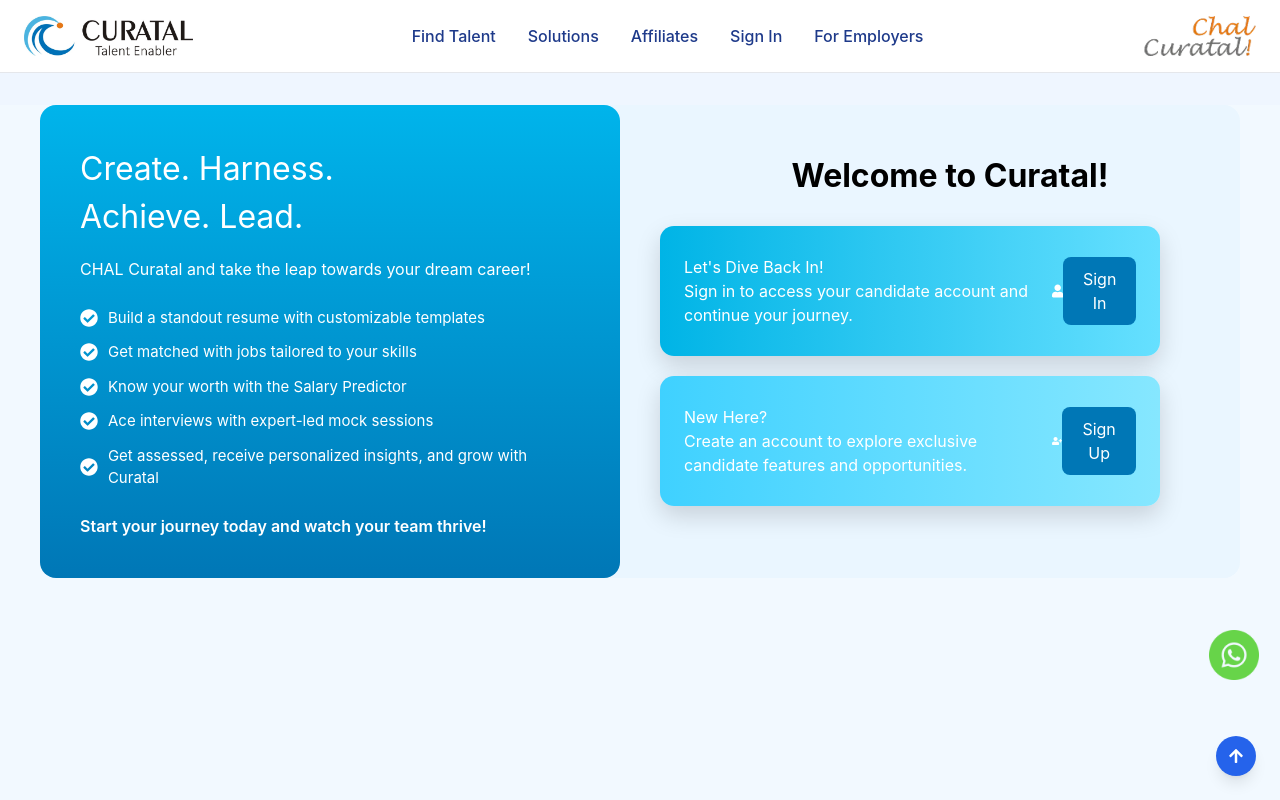
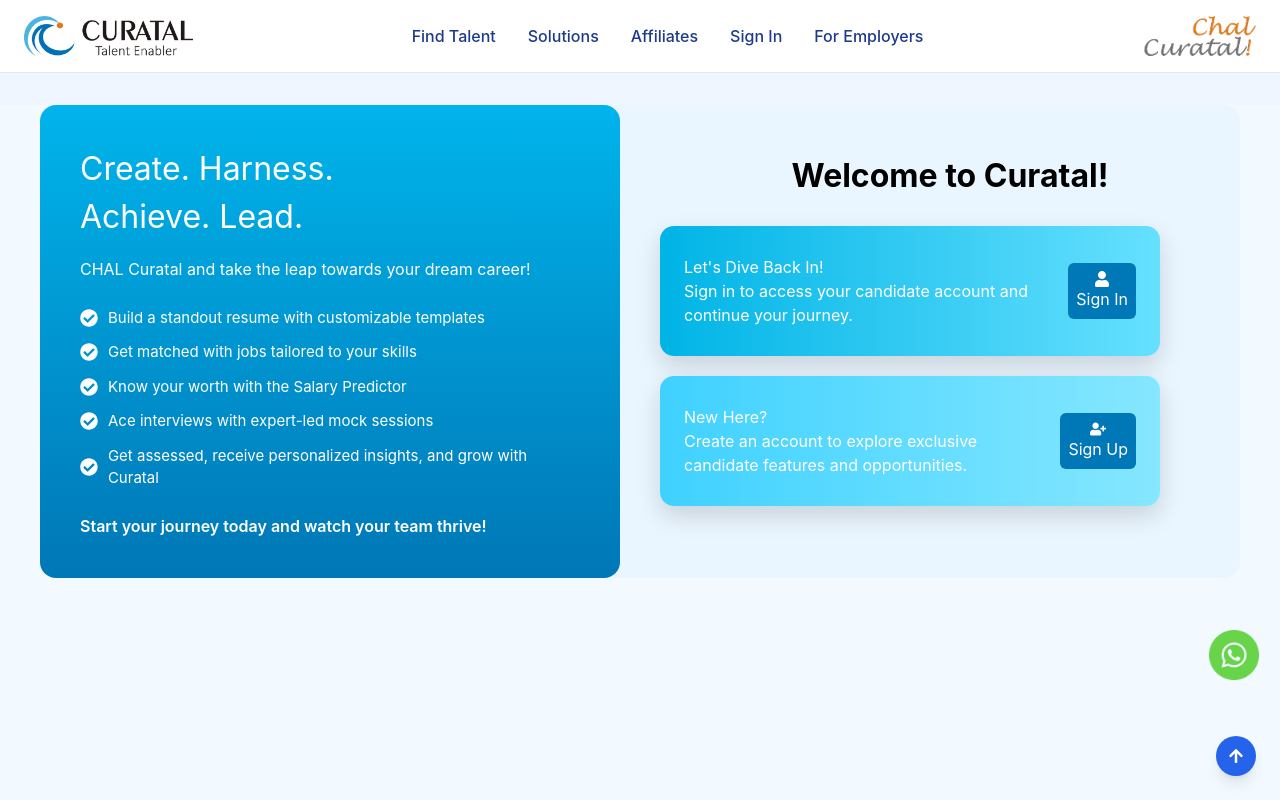
Before and after one commit to Naikharini/Curatal-demo, a React (Vite) app: page /auth/candidate/home in a window 1280 px wide. Shown: the top 800 px of the page. Built offline with nearby package versions, Linux system fonts and the light colour scheme.

Commit message:
fix: update navigation links in Footer, CandidateLogin, CandidateHome, and Employer components for improved routing

```diff
--- a/src/components/Footer/footer.jsx
+++ b/src/components/Footer/footer.jsx
@@ -64,8 +64,8 @@
         <div>
           <h3 className="font-semibold mb-3">Solutions </h3>
           <ul className="space-y-2 text-sm">
-            <li className="hover:text-blue-600 cursor-pointer"><Link to="/">For Employers</Link></li>
-            <li className="hover:text-blue-600 cursor-pointer"><Link to="/candidates">For Candidates</Link></li>
+            <li className="hover:text-blue-600 cursor-pointer"><Link to="/auth/recruiter/account">For Employers</Link></li>
+            <li className="hover:text-blue-600 cursor-pointer"><Link to="/auth/candidate/home">For Candidates</Link></li>
           </ul>
         </div>
       </div>
--- a/src/pages/Auth/EmployerAccount.jsx
+++ b/src/pages/Auth/EmployerAccount.jsx
@@ -34,21 +34,24 @@
           <div className="auth-card">
             <div>
               <h6 class="MuiTypography-root MuiTypography-subtitle1 title css-13t71z3">Let's Dive Back In!</h6>
-              <h6 class="MuiTypography-root MuiTypography-subtitle1 desc css-1g1l3fn">Sign in to access your employer account and continue your journey.</h6>
+              <h6 class="MuiTypography-root MuiTypography-subtitle1 desc css-1g1l3fn max-w-[350px]">Sign in to access your employer account and continue your journey.</h6>
             </div>
+
+            <div onClick={() => navigate("/auth/recruiter/login")} className="flex flex-col bg-[#0077b6] p-2 rounded-md width-[150px] text-white cursor-pointer justify-center items-center">
               <FaUser />
-            <button onClick={() => navigate("/auth/recruiter/login")}>Sign In
-               </button>
+              Sign In
+            </div>
           </div>
           <div className="auth-card light">
             <div>
               <h6 class="MuiTypography-root MuiTypography-subtitle1 title css-13t71z3">New Here?</h6>
-              <h6 class="MuiTypography-root MuiTypography-subtitle1 desc css-1g1l3fn">Create an account to post jobs, manage applications, and hire top talent.</h6>
+              <h6 class="MuiTypography-root MuiTypography-subtitle1 desc css-1g1l3fn max-w-[350px]">Create an account to post jobs, manage applications, and hire top talent.</h6>
             </div>
-            <FaUserPlus />
-            <button onClick={() => navigate("/auth/recruiter/signup")}>
-               Sign Up
-            </button>
+
+            <div onClick={() => navigate("/auth/recruiter/signup")} className="flex flex-col bg-[#0077b6] p-2 rounded-md width-[150px] text-white cursor-pointer justify-center items-center">
+              <FaUserPlus />
+              Sign Up
+            </div>
           </div>
         </div>
       </div>
--- a/src/pages/Auth/EmployerSignup.jsx
+++ b/src/pages/Auth/EmployerSignup.jsx
@@ -168,10 +168,10 @@
           </p>
 
          <ul>
-                     <li><FaCheckCircle />Database offers pre-interviewed and AI-assessed candidates</li>
-                     <li><FaCheckCircle /> Assessment includes video, coding, and AI-powered evaluations</li>
-                     <li><FaCheckCircle /> Events focus on diversity, women empowerment, and immediate joiners</li>
-                     <li><FaCheckCircle /> Engage delivers top-rated candidates through impactful hackathons</li>
+                     <li className="flex align-center gap-1"><FaCheckCircle />Database offers pre-interviewed and AI-assessed candidates</li>
+                     <li className="flex align-center gap-1"><FaCheckCircle /> Assessment includes video, coding, and AI-powered evaluations</li>
+                     <li className="flex align-center gap-1"><FaCheckCircle /> Events focus on diversity, women empowerment, and immediate joiners</li>
+                     <li className="flex align-center gap-1"><FaCheckCircle /> Engage delivers top-rated candidates through impactful hackathons</li>
                    </ul>
 
           <p className="mt-6 font-semibold">
--- a/src/pages/Candidate/CandidateHome.jsx
+++ b/src/pages/Candidate/CandidateHome.jsx
@@ -31,23 +31,24 @@
           <div className="auth-card">
             <div>
               <h6 class="MuiTypography-root MuiTypography-subtitle1 title css-13t71z3">Let's Dive Back In!</h6>
-              <h6 class="MuiTypography-root MuiTypography-subtitle1 desc css-1g1l3fn">Sign in to access your candidate account and  continue your journey.</h6>
+              <h6 class="MuiTypography-root MuiTypography-subtitle1 desc css-1g1l3fn max-w-[350px]">Sign in to access your candidate account and  continue your journey.</h6>
             </div>
 
-              <FaUser />
-            <button onClick={() => navigate("/auth/candidate/login")}>Sign In
-
-            </button>
+             <div onClick={() => navigate("/auth/candidate/login")} className="flex flex-col bg-[#0077b6] p-2 rounded-md width-[150px] text-white cursor-pointer justify-center items-center">
+                          <FaUser />
+                          Sign In
+                        </div>
           </div>
           <div className="auth-card light">
             <div>
              <h6 class="MuiTypography-root MuiTypography-subtitle1 title css-13t71z3">New Here?</h6>
-              <h6 class="MuiTypography-root MuiTypography-subtitle1 desc css-1g1l3fn">Create an account to explore exclusive candidate features and opportunities.</h6>
+              <h6 class="MuiTypography-root MuiTypography-subtitle1 desc css-1g1l3fn max-w-[350px]">Create an account to explore exclusive candidate features and opportunities.</h6>
             </div>
-            <FaUserPlus />
-            <button onClick={() => navigate("/auth/candidate/signup")}>
-               Sign Up
-            </button>
+
+            <div onClick={() => navigate("/auth/candidate/signup")} className="flex flex-col bg-[#0077b6] p-2 rounded-md width-[150px] text-white cursor-pointer justify-center items-center">
+              <FaUserPlus />
+              Sign Up
+            </div>
           </div>
         </div>
       </div>
--- a/src/pages/Candidate/CandidateLogin.jsx
+++ b/src/pages/Candidate/CandidateLogin.jsx
@@ -75,7 +75,7 @@
           <p className="signup-text">
             <h3 class="mt-5  w-full flex-2 text-xs text-center font-medium ">Not On Curatal?
               <span class="text-secondary font-medium">
-                <a href="/Candidate/signup" data-faitracker-click-bind="true">Sign up!</a>
+                <a href="/auth/candidate/signup" data-faitracker-click-bind="true">Sign up!</a>
 
                 </span></h3>
           </p>
```
